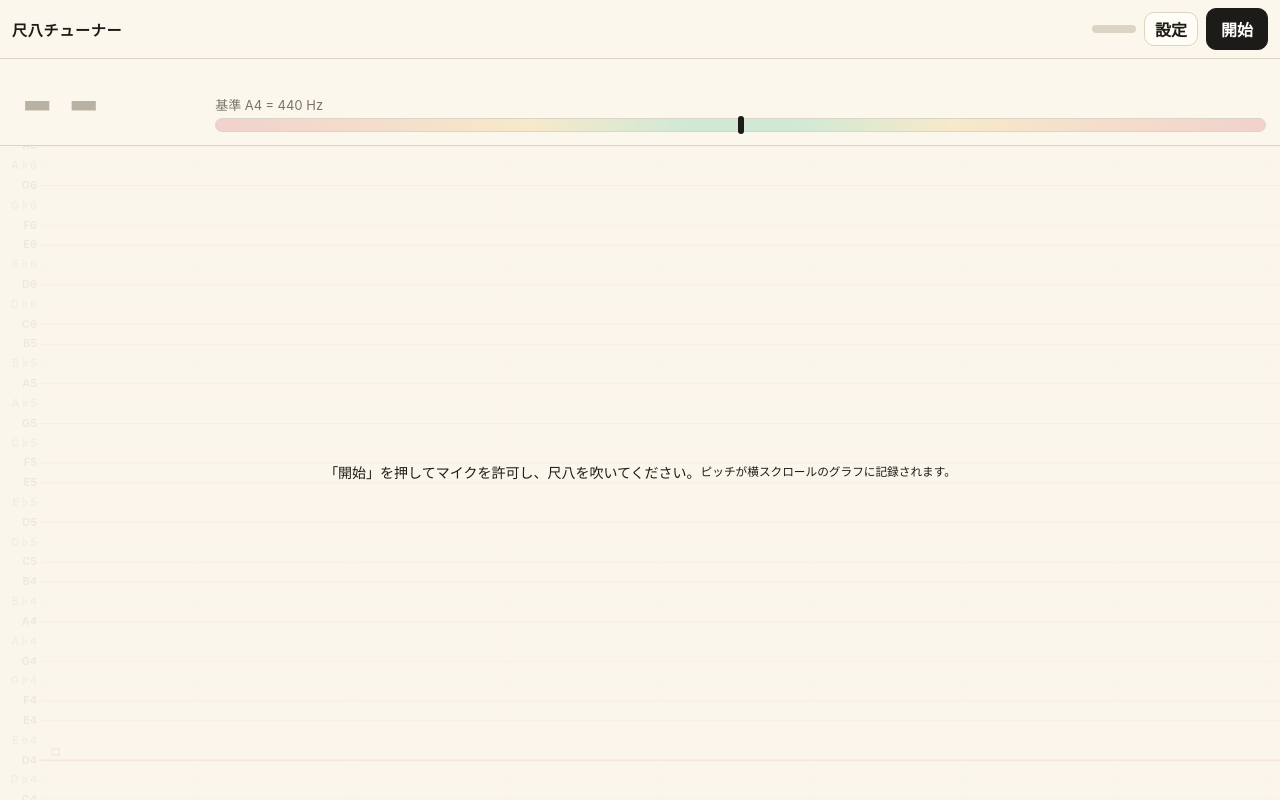
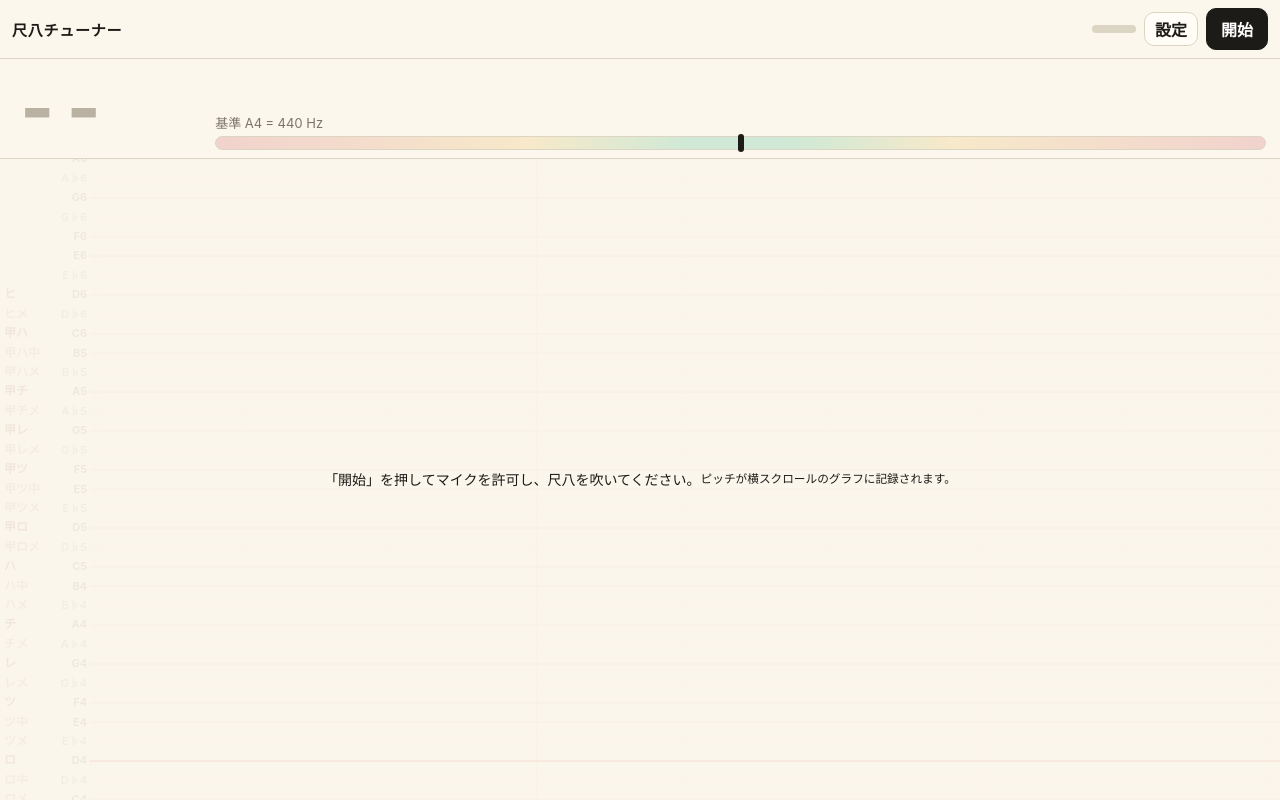
Before and after one commit to ueharakazuki-ai/shakuhachi-tuner, a plain HTML site: page index.html in a window 1280 px wide. Drawn offline with Linux system fonts and the light colour scheme.

Commit message:
Add files via upload

```diff
--- a/index.html
+++ b/index.html
@@ -29,6 +29,7 @@ button,select,input{font:inherit;color:inherit}
 #note.dim{color:#b9b2a3}
 #info{flex:1;min-width:0}
 #cents{font-size:20px;font-weight:700;font-variant-numeric:tabular-nums}
+#tabn{font-size:20px;font-weight:800;color:#8a2b20;min-height:1.2em;letter-spacing:.06em}
 #hz{font-size:13px;color:var(--muted);font-variant-numeric:tabular-nums}
 #meter{position:relative;height:14px;margin-top:4px;border-radius:7px;background:linear-gradient(90deg,#f1d2cd 0,#f7e9c9 30%,#cfe9d6 45%,#cfe9d6 55%,#f7e9c9 70%,#f1d2cd 100%);border:1px solid var(--line)}
 #meter b{position:absolute;left:50%;top:-2px;bottom:-2px;width:2px;background:var(--muted);opacity:.5}
@@ -60,6 +61,7 @@ canvas{position:absolute;inset:0;width:100%;height:100%;display:block;touch-acti
   <div id="note" class="dim">--</div>
   <div id="info">
     <div id="cents">&nbsp;</div>
+    <div id="tabn"></div>
     <div id="hz">基準 A4 = 440 Hz</div>
     <div id="meter"><b></b><div id="needle"></div></div>
   </div>
@@ -109,11 +111,14 @@ canvas{position:absolute;inset:0;width:100%;height:100%;display:block;touch-acti
     <label class="f">マイク感度（小さい音も拾う ←→ ノイズに強い）
       <input type="range" id="sens" min="1" max="10" step="1">
     </label>
+    <label class="f">尺八譜（都山流）の表示
+      <select id="tab"><option value="1">音名の横に表示する</option><option value="0">表示しない</option></select>
+    </label>
     <label class="f">線の色分け（±10セントで緑）
       <select id="color"><option value="1">する</option><option value="0">しない（黒）</option></select>
     </label>
   </div>
-  <p class="note">長さと最低音の対応は目安です（1.8尺＝D、1.6尺＝E、2.0尺＝C …）。楽器の個体差は「最低音の微調整」で合わせてください。グラフの緑の帯は、今の音に最も近い音の ±10セントです。</p>
+  <p class="note">尺八譜は都山流の記譜（ロ・ツ・レ・チ・ハ・ヒ、メ＝メリ、中＝中メリ、甲）を、最低音ロからの半音の数で割り当てたものです。流派や楽譜によって表記が違う場合があります。<br>長さと最低音の対応は目安です（1.8尺＝D、1.6尺＝E、2.0尺＝C …）。楽器の個体差は「最低音の微調整」で合わせてください。グラフの緑の帯は、今の音に最も近い音の ±10セントです。</p>
   <button class="btn sm" id="bDemo" type="button">デモ表示（マイクなし）</button>
 </section>
 
@@ -152,7 +157,7 @@ function yinDetect(buf, sr, W, tauMin, tauMax, thr){
 //>>YIN
 
 /* ===== settings ===== */
-var DEF = {len:1.8, a4:440, trim:0, mode:'full', win:8, notation:'abc', acc:'flat', sens:5, color:'1'};
+var DEF = {len:1.8, a4:440, trim:0, mode:'full', win:8, notation:'abc', acc:'flat', sens:5, color:'1', tab:'1'};
 var S = Object.assign({}, DEF);
 try { var sv = JSON.parse(localStorage.getItem('shaku-tuner') || '{}'); Object.assign(S, sv); } catch(e){}
 function save(){ try { localStorage.setItem('shaku-tuner', JSON.stringify(S)); } catch(e){} }
@@ -167,6 +172,16 @@ function noteName(m, oct){
   return oct ? n + (Math.floor(m / 12) - 1) : n;
 }
 function isNatural(m){ return [0,2,4,5,7,9,11].indexOf(pc(m)) >= 0; }
+var TOZAN = {'-2':'ロメ','-1':'ロ中','0':'ロ','1':'ツメ','2':'ツ中','3':'ツ','4':'レメ','5':'レ','6':'チメ','7':'チ','8':'ハメ','9':'ハ中','10':'ハ'};
+function tabName(m){
+  if (S.tab !== '1') return '';
+  var k = m - roMidi();
+  if (k < -2 || k > 24) return '';
+  if (k <= 10) return TOZAN[k];                    // 乙
+  if (k === 11) return '甲ロメ';
+  if (k <= 22) return '甲' + TOZAN[k - 12];        // 甲
+  return k === 23 ? 'ヒメ' : 'ヒ';                 // 大甲
+}
 function roMidi(){ return 62 + Math.round(12 * Math.log2(1.8 / S.len)) + S.trim; }
 
 /* ===== UI refs ===== */
@@ -195,7 +210,7 @@ function buildLenOptions(){
 function syncControls(){
   buildLenOptions();
   $('a4').value = S.a4; $('trim').value = S.trim; $('mode').value = S.mode; $('win').value = S.win;
-  $('notation').value = S.notation; $('acc').value = S.acc; $('sens').value = S.sens; $('color').value = S.color;
+  $('notation').value = S.notation; $('acc').value = S.acc; $('sens').value = S.sens; $('color').value = S.color; $('tab').value = S.tab;
   $('hz').textContent = '基準 A4 = ' + S.a4 + ' Hz';
 }
 function bind(id, key, num){
@@ -206,7 +221,7 @@ function bind(id, key, num){
   });
 }
 bind('len','len',true); bind('a4','a4',true); bind('trim','trim',true); bind('mode','mode');
-bind('win','win',true); bind('notation','notation'); bind('acc','acc'); bind('sens','sens',true); bind('color','color');
+bind('win','win',true); bind('notation','notation'); bind('acc','acc'); bind('sens','sens',true); bind('color','color'); bind('tab','tab');
 function step(id, key, d, lo, hi){
   $(id).addEventListener('click', function(){ S[key] = Math.min(hi, Math.max(lo, (S[key] || 0) + d)); save(); syncControls(); });
 }
@@ -247,6 +262,7 @@ function stop(){
   if (stream){ stream.getTracks().forEach(function(t){ t.stop(); }); stream = null; }
   if (actx){ try{ actx.close(); }catch(e){} actx = null; }
   if (wake){ try{ wake.release(); }catch(e){} wake = null; }
+  hist.push({t: vnow, m: null}); recent = [];
   analyser = null; setRunning(false); demo = false;
 }
 function setRunning(on){
@@ -309,9 +325,10 @@ function updateReadout(now, m){
   var el = $('note'), c = $('cents'), nd = $('needle');
   var live = m !== null || (lastMidi !== null && now - lastVoiced < 0.7);
   var mm = m !== null ? m : lastMidi;
-  if (mm === null){ el.textContent = '--'; el.classList.add('dim'); c.innerHTML = '&nbsp;'; return; }
+  if (mm === null){ el.textContent = '--'; el.classList.add('dim'); c.innerHTML = '&nbsp;'; $('tabn').textContent = ''; return; }
   var n = Math.round(mm), cents = Math.round((mm - n) * 100);
   el.textContent = noteName(n, true); el.classList.toggle('dim', !live);
+  var tb = tabName(n); $('tabn').textContent = tb ? '尺八　' + tb : ''; $('tabn').style.opacity = live ? 1 : .4;
   c.textContent = (cents > 0 ? '+' : cents < 0 ? '−' : '±') + Math.abs(cents) + ' セント';
   c.style.color = !live ? '#b9b2a3' : Math.abs(cents) <= 10 ? 'var(--ok)' : Math.abs(cents) <= 25 ? 'var(--warn)' : 'var(--bad)';
   $('hz').textContent = (S.a4 * Math.pow(2, (mm - 69) / 12)).toFixed(1) + ' Hz　（基準 A4 = ' + S.a4 + ' Hz）';
@@ -334,7 +351,7 @@ function draw(now){
   }
   var pxS = h / (hi - lo);
   var yOf = function(m){ return h - (m - lo) * pxS; };
-  var LM = 46;                                  // left label margin
+  var LM = S.tab === '1' ? 96 : 46;                                  // left label margin
   var xOf = function(t){ return w - 10 - (now - t) / S.win * (w - LM - 10); };
 
   // vertical time grid (every second, scrolling)
@@ -362,10 +379,17 @@ function draw(now){
     ctx.lineWidth = isRo ? 1.6 : nat ? 1.1 : 0.8;
     ctx.beginPath(); ctx.moveTo(LM - 6, y); ctx.lineTo(w, y); ctx.stroke();
     if (pxS >= 11 || nat){
+      ctx.font = '600 11px -apple-system, "Hiragino Sans", sans-serif';
       ctx.fillStyle = nat ? '#4a443b' : '#8a8478'; ctx.textAlign = 'right';
       ctx.fillText(noteName(m, true), LM - 9, y);
     }
-    if (isRo){ ctx.fillStyle = '#c8392b'; ctx.textAlign = 'left'; ctx.fillText('ロ', LM + 4, y - 8); }
+    var tb = tabName(m);
+    if (tb && (pxS >= 11 || !/[メ中]/.test(tb))){
+      ctx.font = '700 12px "Hiragino Sans","Noto Sans JP",sans-serif';
+      ctx.fillStyle = /[メ中]/.test(tb) ? '#a9776f' : '#8a2b20'; ctx.textAlign = 'left';
+      ctx.fillText(tb, 4, y);
+    }
+    if (isRo && S.tab !== '1'){ ctx.fillStyle = '#c8392b'; ctx.textAlign = 'left'; ctx.fillText('ロ', LM + 4, y - 8); }
   }
 
   // trace
@@ -389,11 +413,14 @@ function draw(now){
   }
 }
 
-var lastRun = 0;
+var lastRun = 0, lastTs = 0, vnow = 0;     // vnow: paper clock, advances only while running
 function loop(ts){
-  var now = ts / 1000;
-  if (running && now - lastRun >= 0.014){ lastRun = now; analyse(now); }
-  draw(now);
+  var t = ts / 1000, dt = lastTs ? Math.min(0.1, t - lastTs) : 0; lastTs = t;
+  if (running){
+    vnow += dt;
+    if (vnow - lastRun >= 0.014){ lastRun = vnow; analyse(vnow); }
+  }
+  draw(vnow);
   requestAnimationFrame(loop);
 }
 
```
